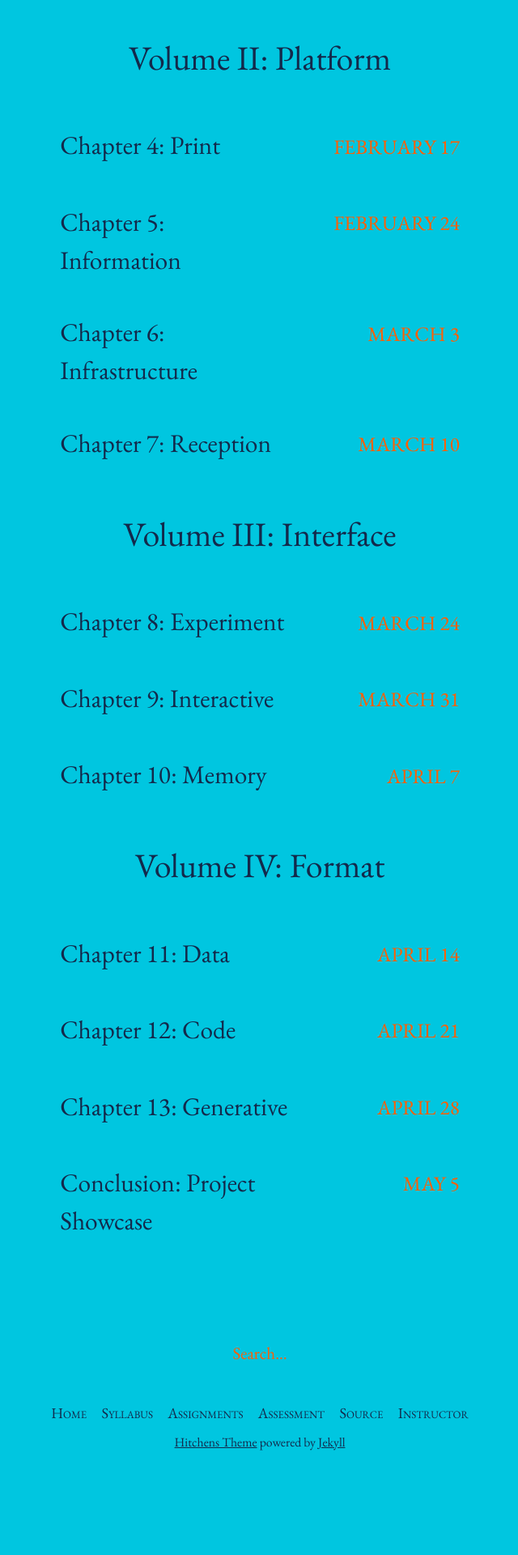
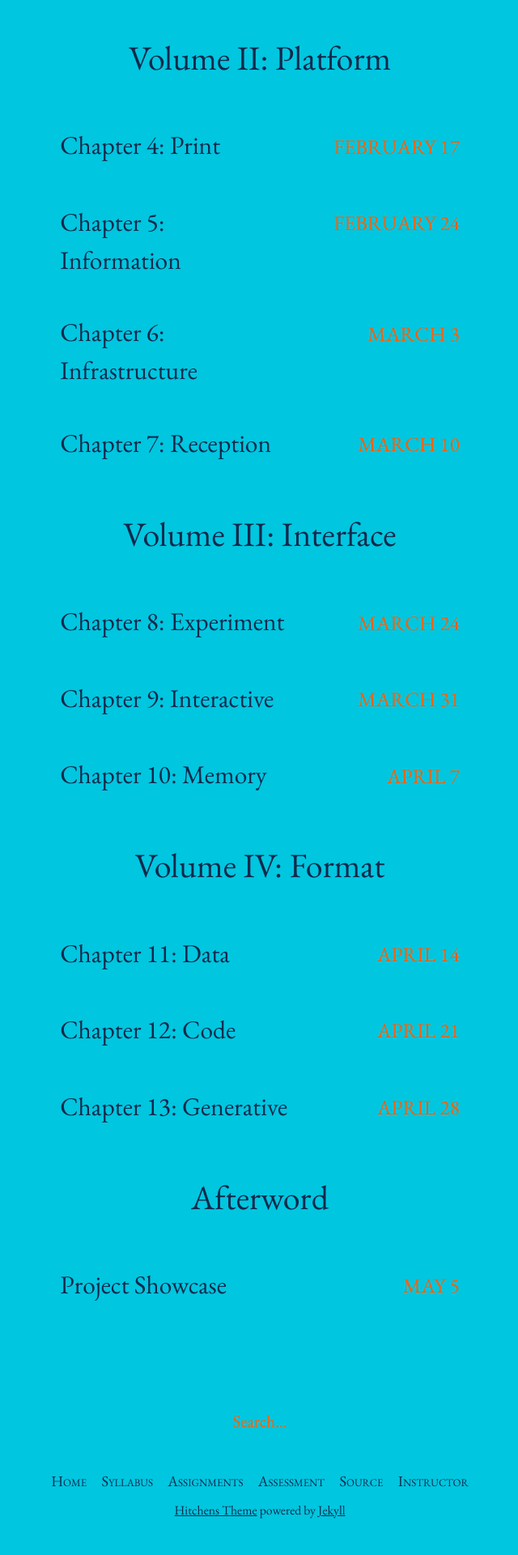
Before and after one commit to rccordell/s25bl, a Jekyll site: the page built from index.html, in a window 1280 px wide. Shown: the part 1483-3403 px from the top of the page at 81% size, without its empty margins (319-959 px from the left). Built offline with Jekyll 4.4.1, drawn with Linux system fonts in a browser that asks for light colours; the list of posts is cut into pages by our own code; before the commit the page ends 3319 px from its top, so only the background shows below that.

Commit message:
Update home.html

```diff
--- a/_layouts/home.html
+++ b/_layouts/home.html
@@ -180,9 +180,12 @@ layout: default
 				April 28
 	    </span>
 	  </a></li>
+	</ul>
+<h2>Afterword</h2>
+    <ul class="post-list">
 		<li><a href="{{site.baseurl}}/pages/assignments" class="post-link">
 			<div class="post-link__heading">
-				<h1 class="post-link__title">Conclusion: Project Showcase</h1>
+				<h1 class="post-link__title">Project Showcase</h1>
 	    </div>
 			<span class="post-link__date">
 				May 5
```
